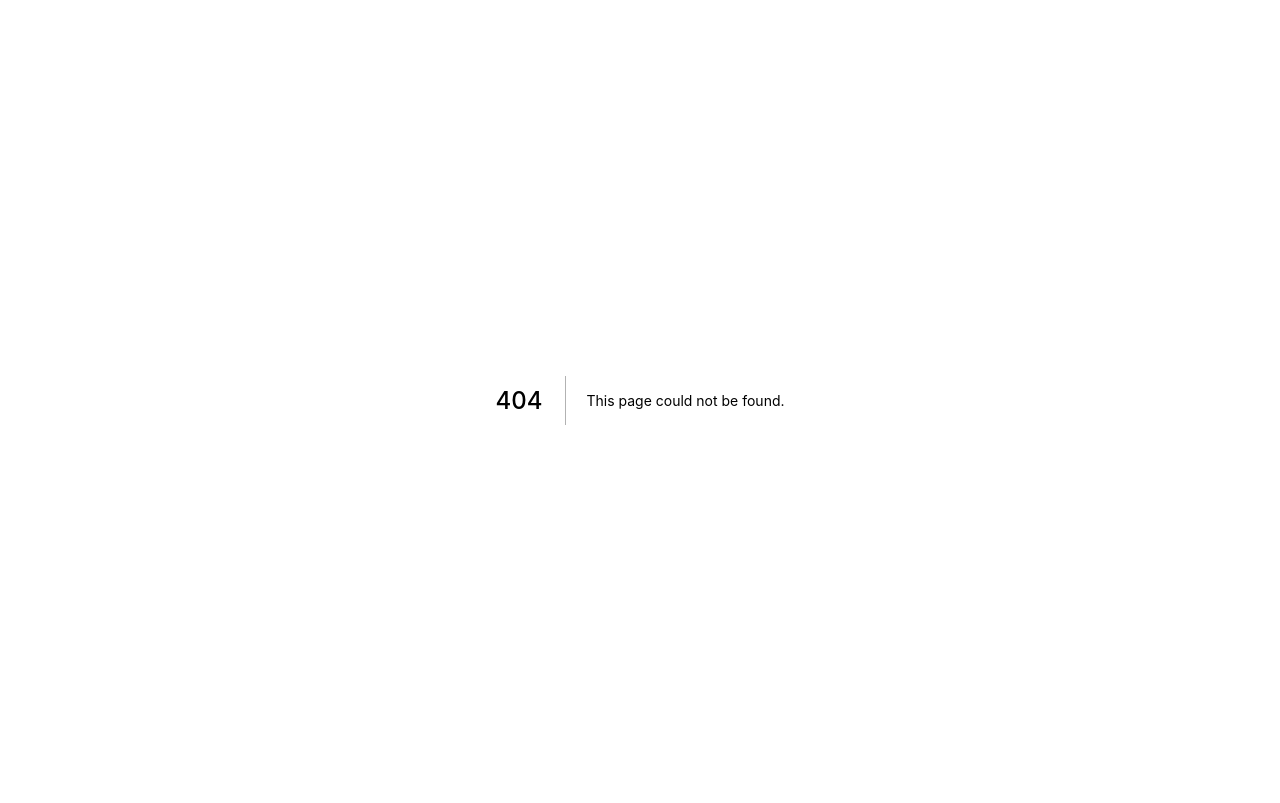
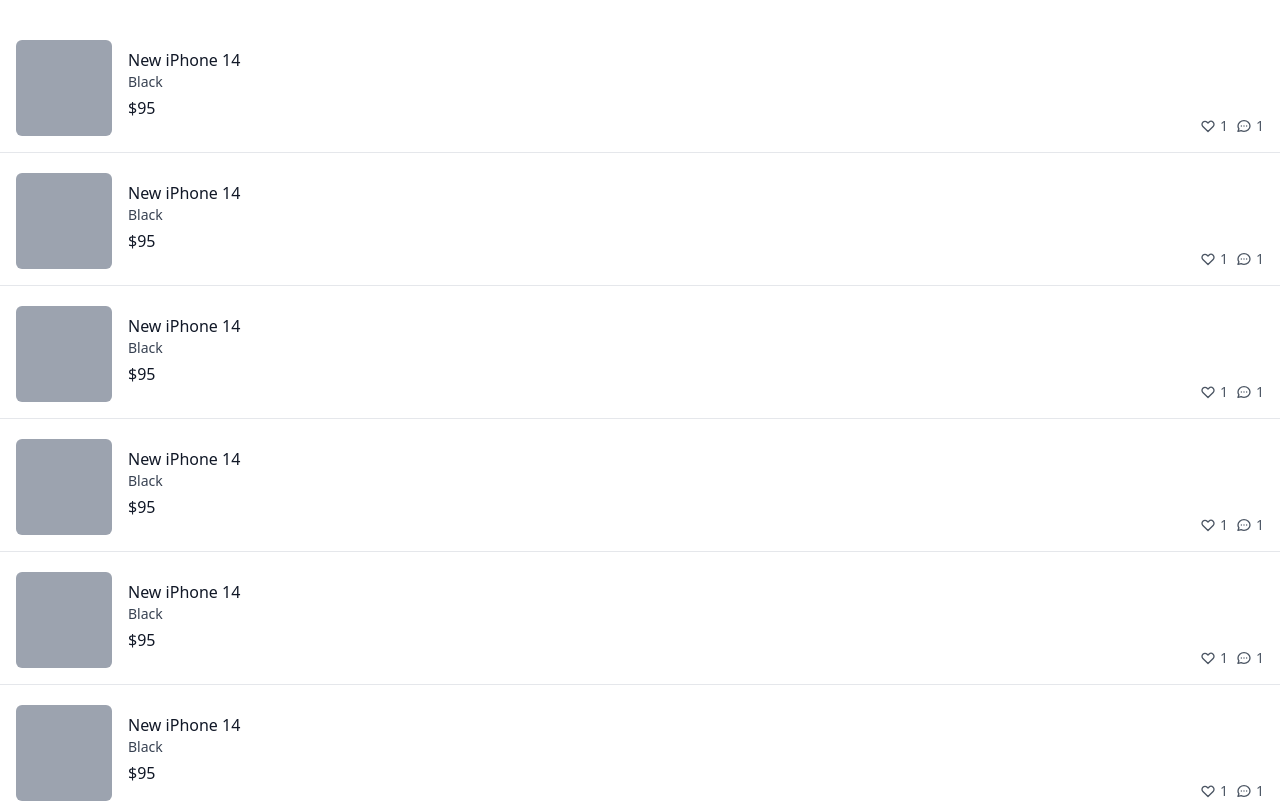
Before and after one commit to klastill/carrotMarket_clone, a Next.js app: page /profile/bought in a window 1280 px wide. Before the commit this address had no page. Shown: the top 803 px of the page. Built offline with nearby package versions, Linux system fonts and the light colour scheme.

Commit message:
add sold, bought, interest pages

```diff
--- /dev/null
+++ b/pages/profile/bought.tsx
@@ -0,0 +1,63 @@
+import type { NextPage } from "next";
+
+const Bought: NextPage = () => {
+  return (
+    <div className="flex flex-col space-y-5 py-10">
+      {new Array(10).fill(1).map((_, i) => (
+        <div
+          key={i}
+          className="flex  px-4 border-b pb-4 cursor-pointer justify-between"
+        >
+          <div className="flex space-x-4">
+            <div className="h-24 aspect-square bg-gray-400 rounded-md" />
+            <div className="py-2 flex flex-col">
+              <h3 className="text-base font-medium text-gray-900">
+                New iPhone 14
+              </h3>
+              <span className="text-sm text-gray-700">Black</span>
+              <span className="font-medium text-gray-900 mt-1">$95</span>
+            </div>
+          </div>
+          <div className="flex items-end justify-end space-x-2">
+            <div className="flex items-center text-sm text-gray-600 space-x-1">
+              <svg
+                className="w-4 h-4"
+                fill="none"
+                stroke="currentColor"
+                viewBox="0 0 24 24"
+                xmlns="http://www.w3.org/2000/svg"
+              >
+                <path
+                  strokeLinecap="round"
+                  strokeLinejoin="round"
+                  strokeWidth="2"
+                  d="M4.318 6.318a4.5 4.5 0 000 6.364L12 20.364l7.682-7.682a4.5 4.5 0 00-6.364-6.364L12 7.636l-1.318-1.318a4.5 4.5 0 00-6.364 0z"
+                ></path>
+              </svg>
+              <span>1</span>
+            </div>
+            <div className="flex items-center text-sm text-gray-600 space-x-1">
+              <svg
+                className="w-4 h-4"
+                fill="none"
+                stroke="currentColor"
+                viewBox="0 0 24 24"
+                xmlns="http://www.w3.org/2000/svg"
+              >
+                <path
+                  strokeLinecap="round"
+                  strokeLinejoin="round"
+                  strokeWidth="2"
+                  d="M8 12h.01M12 12h.01M16 12h.01M21 12c0 4.418-4.03 8-9 8a9.863 9.863 0 01-4.255-.949L3 20l1.395-3.72C3.512 15.042 3 13.574 3 12c0-4.418 4.03-8 9-8s9 3.582 9 8z"
+                ></path>
+              </svg>
+              <span>1</span>
+            </div>
+          </div>
+        </div>
+      ))}
+    </div>
+  );
+};
+
+export default Bought;
--- /dev/null
+++ b/pages/profile/interest.tsx
@@ -0,0 +1,63 @@
+import type { NextPage } from "next";
+
+const Interest: NextPage = () => {
+  return (
+    <div className="flex flex-col space-y-5 py-10">
+      {new Array(10).fill(1).map((_, i) => (
+        <div
+          key={i}
+          className="flex  px-4 border-b pb-4 cursor-pointer justify-between"
+        >
+          <div className="flex space-x-4">
+            <div className="h-24 aspect-square bg-gray-400 rounded-md" />
+            <div className="py-2 flex flex-col">
+              <h3 className="text-base font-medium text-gray-900">
+                New iPhone 14
+              </h3>
+              <span className="text-sm text-gray-700">Black</span>
+              <span className="font-medium text-gray-900 mt-1">$95</span>
+            </div>
+          </div>
+          <div className="flex items-end justify-end space-x-2">
+            <div className="flex items-center text-sm text-gray-600 space-x-1">
+              <svg
+                className="w-4 h-4"
+                fill="none"
+                stroke="currentColor"
+                viewBox="0 0 24 24"
+                xmlns="http://www.w3.org/2000/svg"
+              >
+                <path
+                  strokeLinecap="round"
+                  strokeLinejoin="round"
+                  strokeWidth="2"
+                  d="M4.318 6.318a4.5 4.5 0 000 6.364L12 20.364l7.682-7.682a4.5 4.5 0 00-6.364-6.364L12 7.636l-1.318-1.318a4.5 4.5 0 00-6.364 0z"
+                ></path>
+              </svg>
+              <span>1</span>
+            </div>
+            <div className="flex items-center text-sm text-gray-600 space-x-1">
+              <svg
+                className="w-4 h-4"
+                fill="none"
+                stroke="currentColor"
+                viewBox="0 0 24 24"
+                xmlns="http://www.w3.org/2000/svg"
+              >
+                <path
+                  strokeLinecap="round"
+                  strokeLinejoin="round"
+                  strokeWidth="2"
+                  d="M8 12h.01M12 12h.01M16 12h.01M21 12c0 4.418-4.03 8-9 8a9.863 9.863 0 01-4.255-.949L3 20l1.395-3.72C3.512 15.042 3 13.574 3 12c0-4.418 4.03-8 9-8s9 3.582 9 8z"
+                ></path>
+              </svg>
+              <span>1</span>
+            </div>
+          </div>
+        </div>
+      ))}
+    </div>
+  );
+};
+
+export default Interest;
--- /dev/null
+++ b/pages/profile/sold.tsx
@@ -0,0 +1,63 @@
+import type { NextPage } from "next";
+
+const Sold: NextPage = () => {
+  return (
+    <div className="flex flex-col space-y-5 py-10">
+      {new Array(10).fill(1).map((_, i) => (
+        <div
+          key={i}
+          className="flex  px-4 border-b pb-4 cursor-pointer justify-between"
+        >
+          <div className="flex space-x-4">
+            <div className="h-24 aspect-square bg-gray-400 rounded-md" />
+            <div className="py-2 flex flex-col">
+              <h3 className="text-base font-medium text-gray-900">
+                New iPhone 14
+              </h3>
+              <span className="text-sm text-gray-700">Black</span>
+              <span className="font-medium text-gray-900 mt-1">$95</span>
+            </div>
+          </div>
+          <div className="flex items-end justify-end space-x-2">
+            <div className="flex items-center text-sm text-gray-600 space-x-1">
+              <svg
+                className="w-4 h-4"
+                fill="none"
+                stroke="currentColor"
+                viewBox="0 0 24 24"
+                xmlns="http://www.w3.org/2000/svg"
+              >
+                <path
+                  strokeLinecap="round"
+                  strokeLinejoin="round"
+                  strokeWidth="2"
+                  d="M4.318 6.318a4.5 4.5 0 000 6.364L12 20.364l7.682-7.682a4.5 4.5 0 00-6.364-6.364L12 7.636l-1.318-1.318a4.5 4.5 0 00-6.364 0z"
+                ></path>
+              </svg>
+              <span>1</span>
+            </div>
+            <div className="flex items-center text-sm text-gray-600 space-x-1">
+              <svg
+                className="w-4 h-4"
+                fill="none"
+                stroke="currentColor"
+                viewBox="0 0 24 24"
+                xmlns="http://www.w3.org/2000/svg"
+              >
+                <path
+                  strokeLinecap="round"
+                  strokeLinejoin="round"
+                  strokeWidth="2"
+                  d="M8 12h.01M12 12h.01M16 12h.01M21 12c0 4.418-4.03 8-9 8a9.863 9.863 0 01-4.255-.949L3 20l1.395-3.72C3.512 15.042 3 13.574 3 12c0-4.418 4.03-8 9-8s9 3.582 9 8z"
+                ></path>
+              </svg>
+              <span>1</span>
+            </div>
+          </div>
+        </div>
+      ))}
+    </div>
+  );
+};
+
+export default Sold;
```
Also changed, not shown: pages/profile/index.tsx (renamed from pages/profile.tsx).
